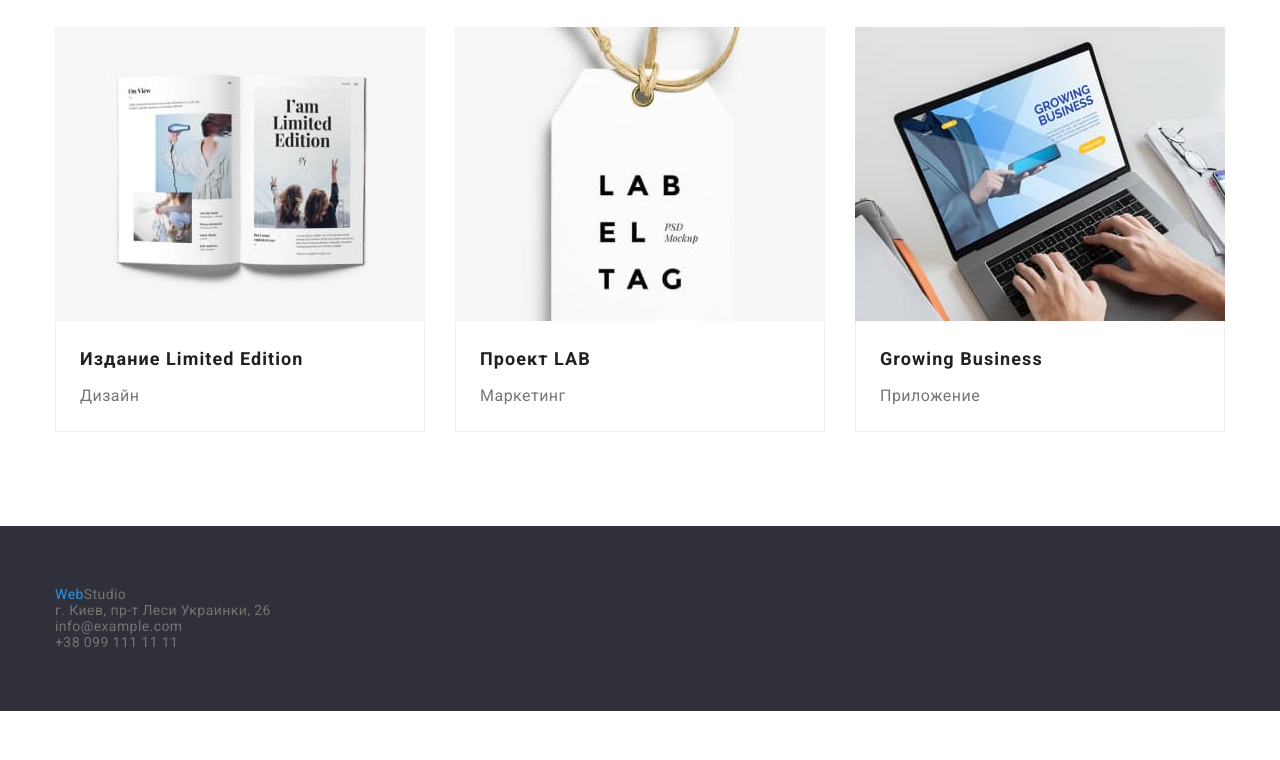
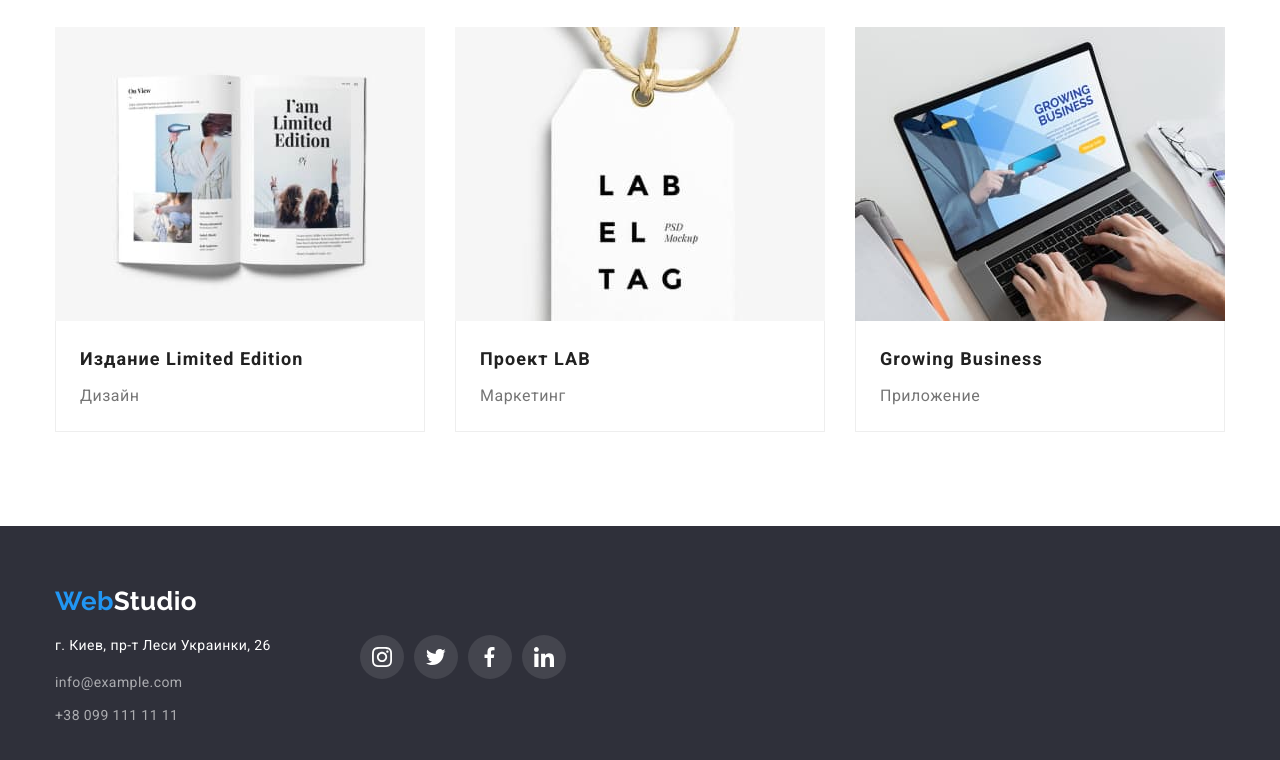
Before and after one commit to voxport/goit-markup-hw-04, a plain HTML site: page portfolio.html in a window 1280 px wide. Shown: the part 1106-1866 px from the top of the page. Before the commit the page ends 1817 px from the top, so only its background shows below. Drawn offline with nearby package versions, Linux system fonts and the light colour scheme.

Commit message:
page 2 complete
Сдача дз

```diff
--- a/portfolio.html
+++ b/portfolio.html
@@ -98,14 +98,24 @@
                 </div>
               </a>
             </li>
+
             <li class="portfolio-block">
-              <img src="./images/portfolio-img/img-02.jpg" alt="Дизайн" width="370" height="294" />
+              <a class="portfolio-link" href="#">
+                <img
+                  src="./images/portfolio-img/img-02.jpg"
+                  alt="Дизайн"
+                  width="370"
+                  height="294"
+                />
                 <div class="portfolio-frame">
                   <h3 class="portfolio-name">Постер New Orlean vs Golden Star</h3>
                   <p>Дизайн</p>
                 </div>
+              </a>
             </li>
+
             <li class="portfolio-block">
+              <a class="portfolio-link" href="#">
                 <img
                   src="./images/portfolio-img/img-03.jpg"
                   alt="Приложение"
@@ -116,8 +126,10 @@
                   <h3 class="portfolio-name">Ресторан Seafood</h3>
                   <p>Приложение</p>
                 </div>
+              </a>
             </li>
             <li class="portfolio-block">
+              <a class="portfolio-link" href="#">
                 <img
                   src="./images/portfolio-img/img-04.jpg"
                   alt="Маркетинг"
@@ -128,8 +140,10 @@
                   <h3 class="portfolio-name">Проект Prime</h3>
                   <p>Маркетинг</p>
                 </div>
+              </a>
             </li>
             <li class="portfolio-block">
+              <a class="portfolio-link" href="#">
                 <img
                   src="./images/portfolio-img/img-05.jpg"
                   alt="Приложение"
@@ -140,8 +154,10 @@
                   <h3 class="portfolio-name">Проект Boxes</h3>
                   <p>Приложение</p>
                 </div>
+              </a>
             </li>
             <li class="portfolio-block">
+              <a class="portfolio-link" href="#">
                 <img
                   src="./images/portfolio-img/img-06.jpg"
                   alt="Веб-сайт"
@@ -152,15 +168,24 @@
                   <h3 class="portfolio-name">Inspiration has no Borders</h3>
                   <p>Веб-сайт</p>
                 </div>
+              </a>
             </li>
             <li class="portfolio-block">
-              <img src="./images/portfolio-img/img-07.jpg" alt="Дизайн" width="370" height="294" />
+              <a class="portfolio-link" href="#">
+                <img
+                  src="./images/portfolio-img/img-07.jpg"
+                  alt="Дизайн"
+                  width="370"
+                  height="294"
+                />
                 <div class="portfolio-frame">
                   <h3 class="portfolio-name">Издание Limited Edition</h3>
                   <p>Дизайн</p>
                 </div>
+              </a>
             </li>
             <li class="portfolio-block">
+              <a class="portfolio-link" href="#">
                 <img
                   src="./images/portfolio-img/img-08.jpg"
                   alt="Маркетинг"
@@ -171,8 +196,10 @@
                   <h3 class="portfolio-name">Проект LAB</h3>
                   <p>Маркетинг</p>
                 </div>
+              </a>
             </li>
             <li class="portfolio-block">
+              <a class="portfolio-link" href="#">
                 <img
                   src="./images/portfolio-img/img-09.jpg"
                   alt="Приложение"
@@ -183,6 +210,7 @@
                   <h3 class="portfolio-name">Growing Business</h3>
                   <p>Приложение</p>
                 </div>
+              </a>
             </li>
           </ul>
         </div>
@@ -194,12 +222,54 @@
     <!-- Footer-Block -->
     <footer class="footer">
       <div class="container">
-        <a class="logo-footer" href="index.html"><span style="color: #2196f3">Web</span>Studio</a>
-        <address class="address-footer">г. Киев, пр-т Леси Украинки, 26</address>
-        <ul class="footer-links">
-          <li><a href="mailto:info@example.com">info@example.com</a></li>
-          <li><a href="tel:+380991111111">+38 099 111 11 11</a></li>
+        <div class="footer-left-block">
+          <div class="footer-contacts-block">
+            <a class="logo" href="./index.html"><span class="accent">Web</span>Studio</a>
+            <address class="footer-address">г. Киев, пр-т Леси Украинки, 26</address>
+            <ul class="footer-contacts-list">
+              <li class="footer-contacts-item">
+                <a class="footer-contacts-link" href="mailto:info@example.com">info@example.com</a>
+              </li>
+              <li class="footer-contacts-item">
+                <a class="footer-contacts-link" href="tel:+380991111111">+38 099 111 11 11</a>
+              </li>
             </ul>
+          </div>
+
+          <ul class="footer-social-list">
+            <li class="footer-social-item">
+              <a class="footer-social-link" href="#">
+                <svg class="footer-social-icon" width="20" height="20">
+                  <use href="./images/symbol-defs.svg#icon-sn-instagram"></use>
+                </svg>
+              </a>
+            </li>
+
+            <li class="footer-social-item">
+              <a class="footer-social-link" href="#">
+                <svg class="footer-social-icon" width="20" height="20">
+                  <use href="./images/symbol-defs.svg#icon-sn-twitter"></use>
+                </svg>
+              </a>
+            </li>
+
+            <li class="footer-social-item">
+              <a class="footer-social-link" href="#">
+                <svg class="footer-social-icon" width="20" height="20">
+                  <use href="./images/symbol-defs.svg#icon-sn-facebook"></use>
+                </svg>
+              </a>
+            </li>
+
+            <li class="footer-social-item">
+              <a class="footer-social-link" href="#">
+                <svg class="footer-social-icon" width="20" height="20">
+                  <use href="./images/symbol-defs.svg#icon-sn-linkedin"></use>
+                </svg>
+              </a>
+            </li>
+          </ul>
+        </div>
       </div>
     </footer>
   </body>
```
Also changed, not shown: css/styles.css (+0 -9 lines), index.html (+24 -32 lines), .prettierrc.json (added). Lines whose indentation alone changed are shown as unchanged.
